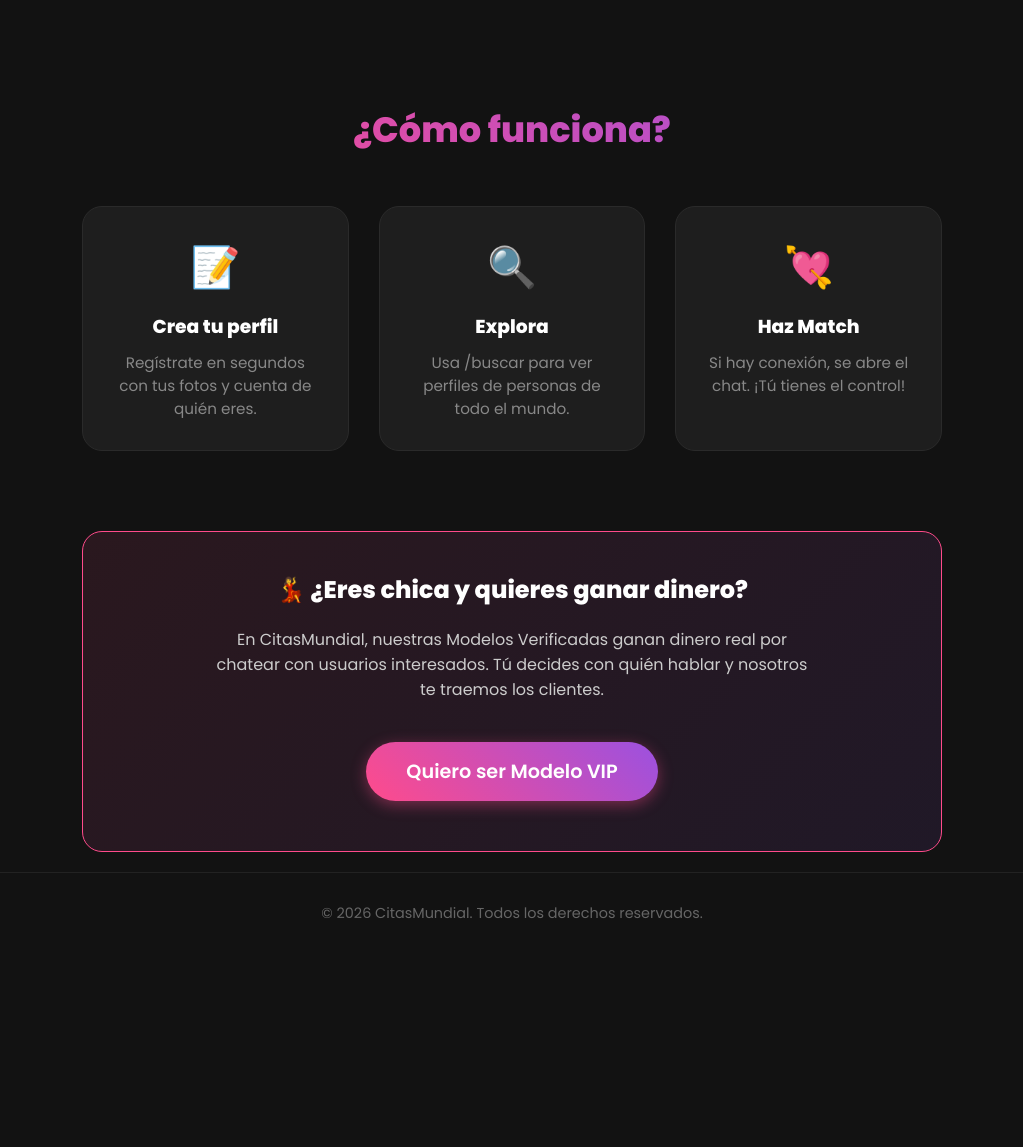
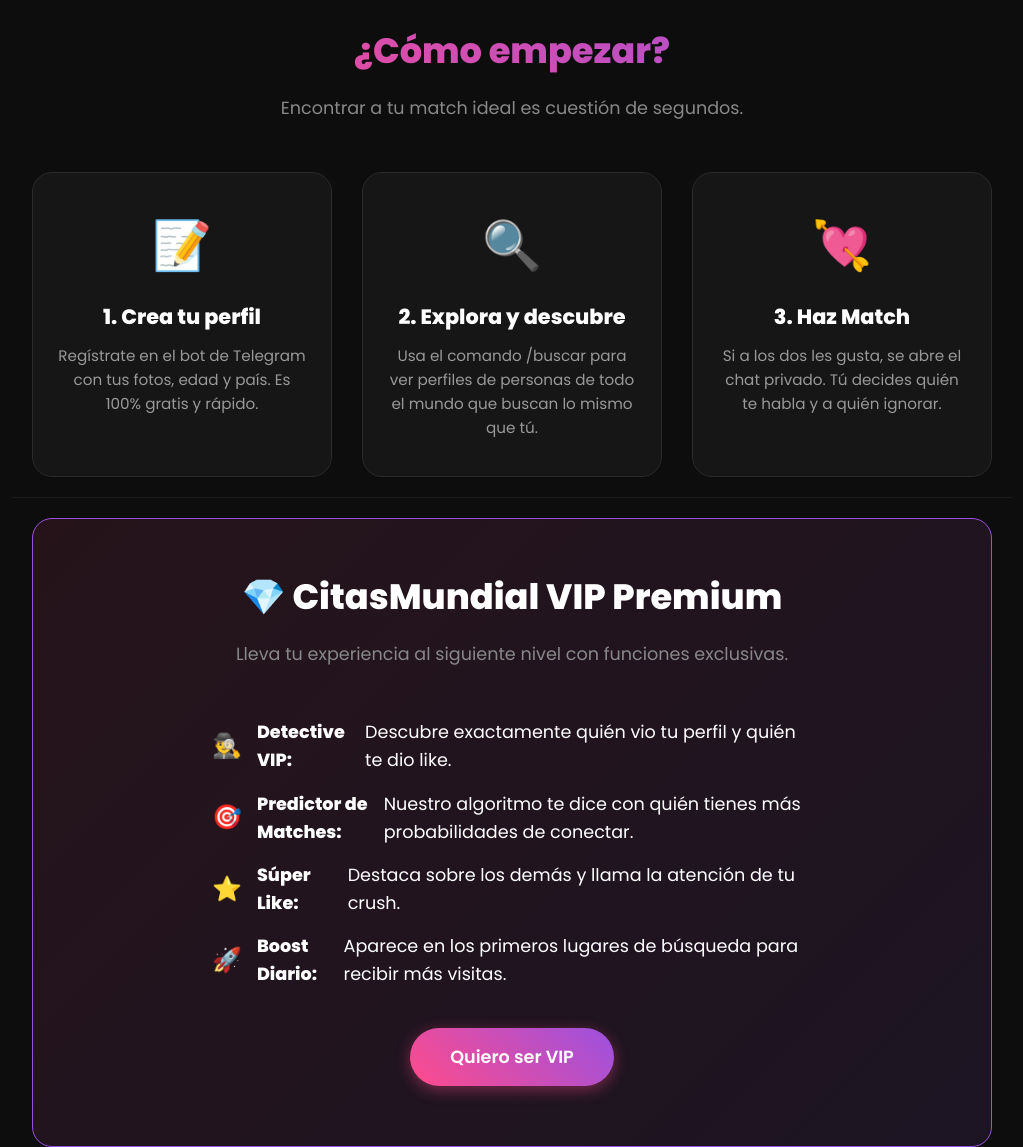
Before and after one commit to Lepra-max/citasmundial-web, a plain HTML site: page index.html in a window 1280 px wide. Shown: the part 717-1864 px from the top of the page, without its empty margins (128-1151 px from the left). Before the commit the page ends 1671 px from the top, so only its background shows below. Drawn offline with Linux system fonts and the light colour scheme.

Commit message:
Actualizar index.html

```diff
--- a/index.html
+++ b/index.html
@@ -3,77 +3,140 @@
 <head>
     <meta charset="UTF-8">
     <meta name="viewport" content="width=device-width, initial-scale=1.0">
-    <title>CitasMundial - Encuentra el amor</title>
+    <title>CitasMundial | Encuentra el amor en Telegram</title>
+    <meta name="description" content="Únete a CitasMundial, el bot de citas en Telegram donde encontrarás personas reales de todo el mundo. Sin bots, sin perfiles falsos. ¡Regístrate gratis!">
     <link href="https://fonts.googleapis.com/css2?family=Poppins:wght@300;400;600;800&display=swap" rel="stylesheet">
     <style>
-        * { margin: 0; padding: 0; box-sizing: border-box; font-family: 'Poppins', sans-serif; }
-        body { background-color: #121212; color: #ffffff; overflow-x: hidden; }
+        * { margin: 0; padding: 0; box-sizing: border-box; font-family: 'Poppins', sans-serif; scroll-behavior: smooth; }
+        body { background-color: #0d0d0d; color: #ffffff; overflow-x: hidden; line-height: 1.6; }
+
+        /* Colores y utilidades */
         .gradient-text { background: linear-gradient(45deg, #ff4b8b, #9b51e0); -webkit-background-clip: text; -webkit-text-fill-color: transparent; font-weight: 800; }
-        .container { max-width: 900px; margin: 0 auto; padding: 20px; text-align: center; }
-        .hero { min-height: 100vh; display: flex; flex-direction: column; justify-content: center; align-items: center; background: radial-gradient(circle at top, #2a103c 0%, #121212 70%); }
-        .hero h1 { font-size: 3rem; line-height: 1.2; margin-bottom: 20px; }
-        .hero p { font-size: 1.2rem; color: #b3b3b3; margin-bottom: 40px; max-width: 600px; }
-        .btn { display: inline-block; padding: 15px 40px; font-size: 1.2rem; font-weight: 600; text-decoration: none; border-radius: 30px; transition: transform 0.3s, box-shadow 0.3s; margin: 10px; }
+        .container { max-width: 1000px; margin: 0 auto; padding: 20px; text-align: center; }
+        .btn { display: inline-block; padding: 15px 40px; font-size: 1.1rem; font-weight: 600; text-decoration: none; border-radius: 30px; transition: transform 0.3s, box-shadow 0.3s; margin: 10px; cursor: pointer; }
         .btn-primary { background: linear-gradient(45deg, #ff4b8b, #9b51e0); color: white; box-shadow: 0 4px 15px rgba(255, 75, 139, 0.4); }
         .btn-secondary { background: #1e1e1e; color: white; border: 1px solid #333; }
         .btn:hover { transform: translateY(-3px); box-shadow: 0 6px 20px rgba(255, 75, 139, 0.6); }
-        section { padding: 80px 20px; }
-        .section-title { font-size: 2.2rem; margin-bottom: 50px; }
-        .features { display: grid; grid-template-columns: repeat(auto-fit, minmax(250px, 1fr)); gap: 30px; }
-        .feature-card { background: #1e1e1e; padding: 30px; border-radius: 20px; border: 1px solid #2a2a2a; transition: transform 0.3s; }
-        .feature-card:hover { transform: translateY(-10px); border-color: #ff4b8b; }
-        .feature-icon { font-size: 2.5rem; margin-bottom: 15px; }
-        .feature-card h3 { margin-bottom: 10px; color: #ffffff; }
-        .feature-card p { color: #888; font-size: 0.95rem; }
-        .modelos-box { background: linear-gradient(135deg, rgba(255, 75, 139, 0.1), rgba(155, 81, 224, 0.1)); border: 1px solid #ff4b8b; border-radius: 20px; padding: 40px 20px; margin-top: 40px; }
-        .modelos-box h2 { margin-bottom: 20px; }
-        .modelos-box p { color: #ccc; margin-bottom: 30px; max-width: 600px; margin-left: auto; margin-right: auto; }
-        footer { text-align: center; padding: 30px; color: #666; border-top: 1px solid #222; font-size: 0.9rem; }
+
+        /* Hero Section */
+        .hero { min-height: 90vh; display: flex; flex-direction: column; justify-content: center; align-items: center; background: radial-gradient(circle at top, #2a103c 0%, #0d0d0d 70%); padding: 60px 20px; }
+        .hero h1 { font-size: 3rem; line-height: 1.2; margin-bottom: 20px; }
+        .hero p { font-size: 1.2rem; color: #b3b3b3; margin-bottom: 40px; max-width: 700px; }
+
+        /* Secciones generales */
+        section { padding: 80px 20px; border-bottom: 1px solid #1a1a1a; }
+        .section-title { font-size: 2.2rem; margin-bottom: 15px; }
+        .section-subtitle { font-size: 1.1rem; color: #888; margin-bottom: 50px; }
+
+        /* Tarjetas (Grid) */
+        .grid { display: grid; grid-template-columns: repeat(auto-fit, minmax(280px, 1fr)); gap: 30px; }
+        .card { background: #161616; padding: 35px 25px; border-radius: 20px; border: 1px solid #2a2a2a; transition: transform 0.3s, border-color 0.3s; }
+        .card:hover { transform: translateY(-10px); border-color: #ff4b8b; }
+        .card-icon { font-size: 3rem; margin-bottom: 15px; }
+        .card h3 { margin-bottom: 10px; font-size: 1.3rem; }
+        .card p { color: #999; font-size: 0.95rem; }
+
+        /* Sección VIP */
+        .vip-box { background: linear-gradient(135deg, rgba(255, 75, 139, 0.1), rgba(155, 81, 224, 0.1)); border: 1px solid #9b51e0; border-radius: 20px; padding: 50px 20px; }
+        .vip-list { list-style: none; text-align: left; max-width: 600px; margin: 30px auto; }
+        .vip-list li { margin-bottom: 15px; font-size: 1.1rem; display: flex; align-items: center; }
+        .vip-list li span { margin-right: 15px; font-size: 1.5rem; }
+
+        /* Sección Modelos */
+        .models-box { background: #1a1a1a; border-left: 5px solid #ff4b8b; border-radius: 10px; padding: 40px; margin-top: 40px; text-align: left; }
+        .models-box h2 { margin-bottom: 20px; color: #ff4b8b; }
+        .models-box p { color: #ccc; margin-bottom: 20px; }
+
+        /* FAQ */
+        .faq-item { background: #161616; margin-bottom: 15px; border-radius: 10px; padding: 20px; text-align: left; }
+        .faq-item h4 { color: #ff4b8b; margin-bottom: 10px; font-size: 1.1rem; }
+        .faq-item p { color: #999; font-size: 0.95rem; }
+
+        footer { text-align: center; padding: 40px 20px; color: #666; font-size: 0.9rem; background: #090909; }
     </style>
 </head>
 <body>
 
+    <!-- HERO -->
     <div class="hero container">
         <h1>Encuentra a alguien <br><span class="gradient-text">en todo el mundo</span> 🌍</h1>
-        <p>Conecta con personas reales, sin bots ni perfiles falsos. Tú decides quién te habla.</p>
+        <p>La comunidad de citas en Telegram donde las conexiones son reales. Sin bots, sin perfiles falsos y con total privacidad. Tú tienes el control.</p>
         <div>
-            <a href="https://t.me/CitasMundialBot" class="btn btn-primary">🚀 Abrir el Bot</a>
+            <a href="https://t.me/CitasMundialBot" class="btn btn-primary">🚀 Abrir el Bot Gratis</a>
             <a href="https://t.me/citasmundialofficial" class="btn btn-secondary">📢 Unirse al Canal</a>
         </div>
     </div>
 
+    <!-- CÓMO FUNCIONA -->
     <section class="container">
-        <h2 class="section-title gradient-text">¿Cómo funciona?</h2>
-        <div class="features">
-            <div class="feature-card">
-                <div class="feature-icon">📝</div>
-                <h3>Crea tu perfil</h3>
-                <p>Regístrate en segundos con tus fotos y cuenta de quién eres.</p>
+        <h2 class="section-title gradient-text">¿Cómo empezar?</h2>
+        <p class="section-subtitle">Encontrar a tu match ideal es cuestión de segundos.</p>
+        <div class="grid">
+            <div class="card">
+                <div class="card-icon">📝</div>
+                <h3>1. Crea tu perfil</h3>
+                <p>Regístrate en el bot de Telegram con tus fotos, edad y país. Es 100% gratis y rápido.</p>
             </div>
-            <div class="feature-card">
-                <div class="feature-icon">🔍</div>
-                <h3>Explora</h3>
-                <p>Usa /buscar para ver perfiles de personas de todo el mundo.</p>
+            <div class="card">
+                <div class="card-icon">🔍</div>
+                <h3>2. Explora y descubre</h3>
+                <p>Usa el comando /buscar para ver perfiles de personas de todo el mundo que buscan lo mismo que tú.</p>
             </div>
-            <div class="feature-card">
-                <div class="feature-icon">💘</div>
-                <h3>Haz Match</h3>
-                <p>Si hay conexión, se abre el chat. ¡Tú tienes el control!</p>
+            <div class="card">
+                <div class="card-icon">💘</div>
+                <h3>3. Haz Match</h3>
+                <p>Si a los dos les gusta, se abre el chat privado. Tú decides quién te habla y a quién ignorar.</p>
             </div>
         </div>
     </section>
 
+    <!-- FUNCIONES VIP -->
     <section class="container">
-        <div class="modelos-box">
+        <div class="vip-box">
+            <h2 class="section-title">💎 CitasMundial VIP Premium</h2>
+            <p class="section-subtitle">Lleva tu experiencia al siguiente nivel con funciones exclusivas.</p>
+            <ul class="vip-list">
+                <li><span>🕵️‍♂️</span> <strong>Detective VIP:</strong> Descubre exactamente quién vio tu perfil y quién te dio like.</li>
+                <li><span>🎯</span> <strong>Predictor de Matches:</strong> Nuestro algoritmo te dice con quién tienes más probabilidades de conectar.</li>
+                <li><span>⭐</span> <strong>Súper Like:</strong> Destaca sobre los demás y llama la atención de tu crush.</li>
+                <li><span>🚀</span> <strong>Boost Diario:</strong> Aparece en los primeros lugares de búsqueda para recibir más visitas.</li>
+            </ul>
+            <a href="https://t.me/CitasMundialBot" class="btn btn-primary">Quiero ser VIP</a>
+        </div>
+    </section>
+
+    <!-- MODELOS -->
+    <section class="container">
+        <div class="models-box">
             <h2>💃 ¿Eres chica y quieres ganar dinero?</h2>
-            <p>En CitasMundial, nuestras Modelos Verificadas ganan dinero real por chatear con usuarios interesados. Tú decides con quién hablar y nosotros te traemos los clientes.</p>
-            <a href="https://t.me/CitasMundialBot" class="btn btn-primary">Quiero ser Modelo VIP</a>
+            <p>En CitasMundial buscamos constantemente nuevas Modelos Verificadas. No necesitas experiencia previa, solo ganas de conocer gente y sacar un beneficio económico.</p>
+            <p><strong>✅ Tú decides con quién hablar.<br>✅ Nosotros te traemos a los clientes.<br>✅ Ganas el 50% de todo lo que generes.</strong></p>
+            <a href="https://t.me/CitasMundialBot" class="btn btn-secondary" style="border-color: #ff4b8b; color: #ff4b8b;">Quiero ser Modelo VIP</a>
+        </div>
+    </section>
+
+    <!-- PREGUNTAS FRECUENTES (SEO) -->
+    <section class="container">
+        <h2 class="section-title">Preguntas Frecuentes</h2>
+        <p class="section-subtitle">Todo lo que necesitas saber antes de unirte.</p>
+        <div class="faq-item">
+            <h4>¿CitasMundial es gratis?</h4>
+            <p>Sí, registrarte y explorar perfiles es completamente gratis. Tenemos funciones opcionales de pago (como el VIP o el desbloqueo de chats con modelos) para quienes quieran una experiencia más exclusiva.</p>
+        </div>
+        <div class="faq-item">
+            <h4>¿Es seguro? ¿Hay bots?</h4>
+            <p>Nuestra prioridad es la seguridad. Contamos con un sistema de reportes y un equipo de administración que banea a los usuarios falsos o que incumplen las normas. Queremos conexiones reales.</p>
+        </div>
+        <div class="faq-item">
+            <h4>¿Necesito descargar una aplicación?</h4>
+            <p>No. Todo el sistema funciona directamente dentro de Telegram, la aplicación de mensajería que ya usas. Solo tienes que abrir nuestro bot y empezar.</p>
         </div>
     </section>
 
     <footer>
         <p>© 2026 CitasMundial. Todos los derechos reservados.</p>
+        <p style="margin-top: 10px; font-size: 0.8rem;">Hecho con ❤️ para conectar al mundo.</p>
     </footer>
 
 </body>
-      </html>
+</html>
```
